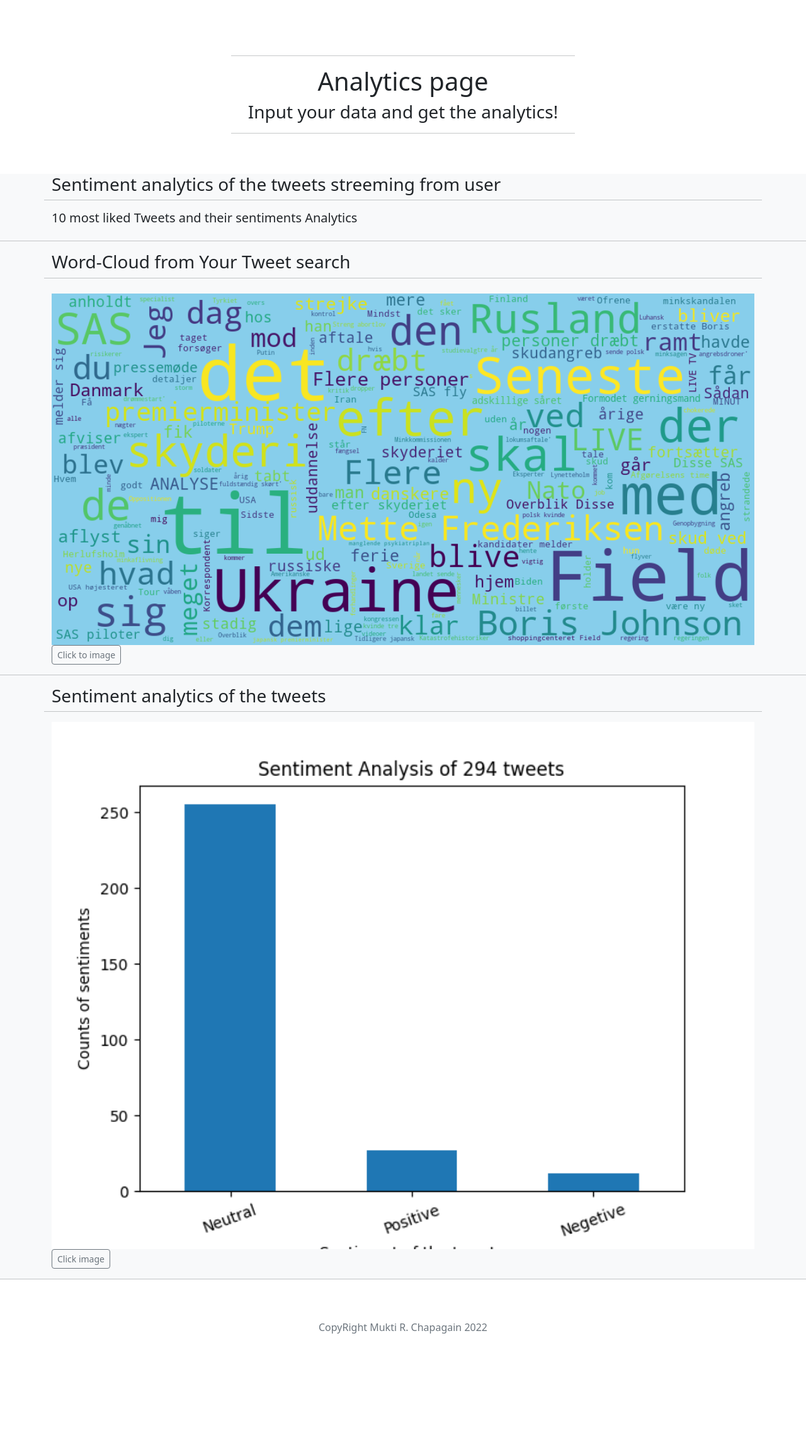
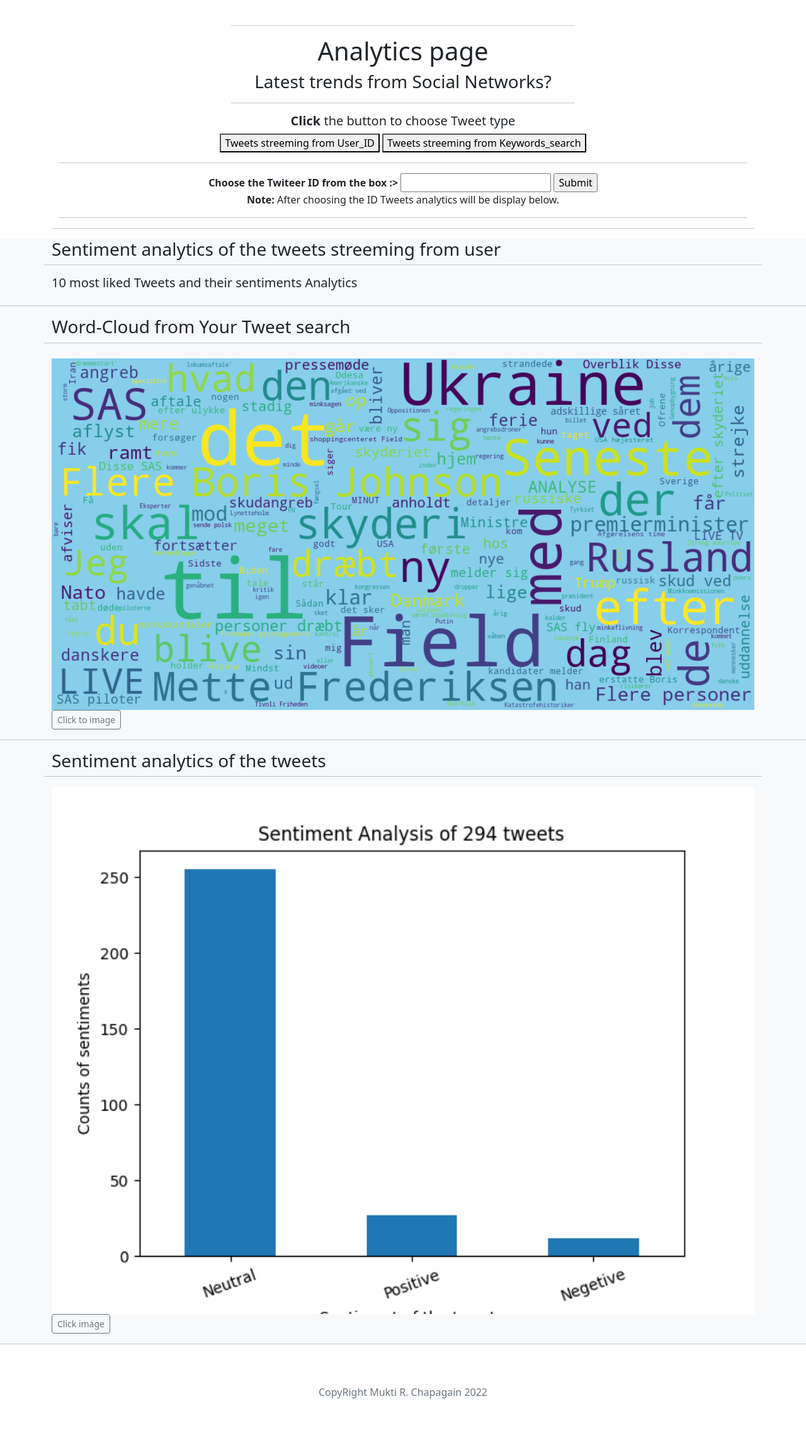
Before and after one commit to mrchapagain/portfolio-project, a Django app: template analytics/templates/analytics/allanalytics.html in a window 1280 px wide. Shown: the part 56-2342 px from the top of the page at 63% size. Before the commit the page ends 2173 px from the top, so only its background shows below. Run offline with Django 4.2, Linux system fonts and the light colour scheme; the template is opened without the code that fills it, so the values that code supplies are empty.

Commit message:
tab added to portfolio n analytics

```diff
--- a/analytics/templates/analytics/allanalytics.html
+++ b/analytics/templates/analytics/allanalytics.html
@@ -121,17 +121,56 @@
 
 <main>
 
-  <section class="py-6 text-center container">
-    <div class="row py-lg-5">
+  <section class="container">
+    <div class="py-6 text-center container">
       <div class="col-lg-6 col-md-8 mx-auto">
         <img class="bd-placeholder-img card-img-top" class= "img-fluid" src= ""/>
         <hr>
         <h1> Analytics page</h1>
-        <h3> Input your data and get the analytics! </h3>
+        <h3> Latest trends from Social Networks? </h3>
         <hr>
       </div>
     </div>
   </section>
+
+  <div class="container">
+    <div class="py-6 text-center container">
+      <h5><strong>Click</strong> the button to choose  Tweet type </h5>
+        <div class="tab">
+          <button class="tablinks" onclick="{{ wordclouds }}"> Tweets streeming from User_ID </button>
+          <button class="tablinks" onclick="openCity({{event}}, 'Keywords_search')"> Tweets streeming from Keywords_search </button>
+        </div>
+
+        <div id="User_ID" class="tabcontent">
+          <h3></h3>
+        </div>
+        <div id="Keywords_search" class="tabcontent">
+          <h3></h3>
+        </div>
+          <hr>
+
+        <div class="py-6 text-center container">
+          <h5></h5>
+
+            <form action="/index.html" method="get">
+              <label for= 'item_list' > <strong> Choose the Twiteer ID from the box :> </strong> </label>
+              <input list='item_list' name='item_list' id='item_list'>
+              <datalist id='item_list'>
+
+                {% for item_name in df_rows_list %}
+                {{item_name}}
+                <option value='option'>
+                {% endfor %}
+              </datalist>
+              <input type="submit">
+            </form>
+            <p><strong>Note:</strong> After choosing the ID Tweets analytics will be display below.</p>
+        </div><hr>
+
+
+    </div><hr>
+
+  </div>
 
 
   <div class="album py-6 bg-light">
--- a/fooddata/templates/fooddata/allfooddatas.html
+++ b/fooddata/templates/fooddata/allfooddatas.html
@@ -132,13 +132,11 @@
 
 
   <div class="container">
-      <h3> Choose the item to explore detail information</h3>
-      <hr>
       <div class="py-6 text-center container">
         <h5>The Food item name with category</h1>
 
           <form action="/index.html" method="get">
-            <label for= 'item_list' > <strong> Choose your Food item from the list: </strong> </label>
+            <label for= 'item_list' > <strong> Choose your Food item from here :> </strong> </label>
             <input list='item_list' name='item_list' id='item_list'>
             <datalist id='item_list'>
 
@@ -149,7 +147,7 @@
             </datalist>
             <input type="submit">
           </form>
-          <p><strong>Note:</strong> Choose with dropdown.</p>
+          <p><strong>Note:</strong> Choose the food-item from dropdown list to explore detail information.</p>
       </div>
         <hr>
 
```
Also changed, not shown: fooddata/datavis.py (+63 -61 lines), fooddata/views.py (+7 -6 lines), job/templates/job/alljobs.html (+22 -0 lines), portfolio/static/wordcloud_toshow.png. Lines whose indentation alone changed are shown as unchanged.
